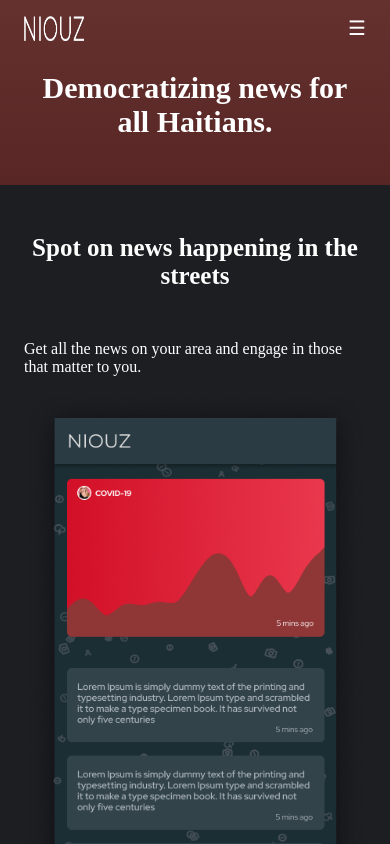
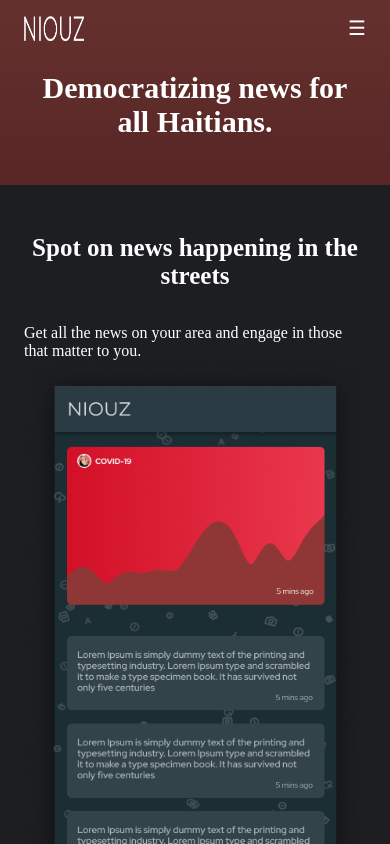
Before and after one commit to Niouz/testinglandingpage, a Next.js app: page / in a window 390 px wide. Shown: the top 844 px of the page. Built offline with nearby package versions, Linux system fonts and the light colour scheme.

Commit message:
remove p marging

```diff
--- a/styles/Body.module.css
+++ b/styles/Body.module.css
@@ -58,7 +58,8 @@
     }
 
     .spot p {
-        color:#fff
+        margin: 0;
+        color:#fff;
     }
 
 }
```
